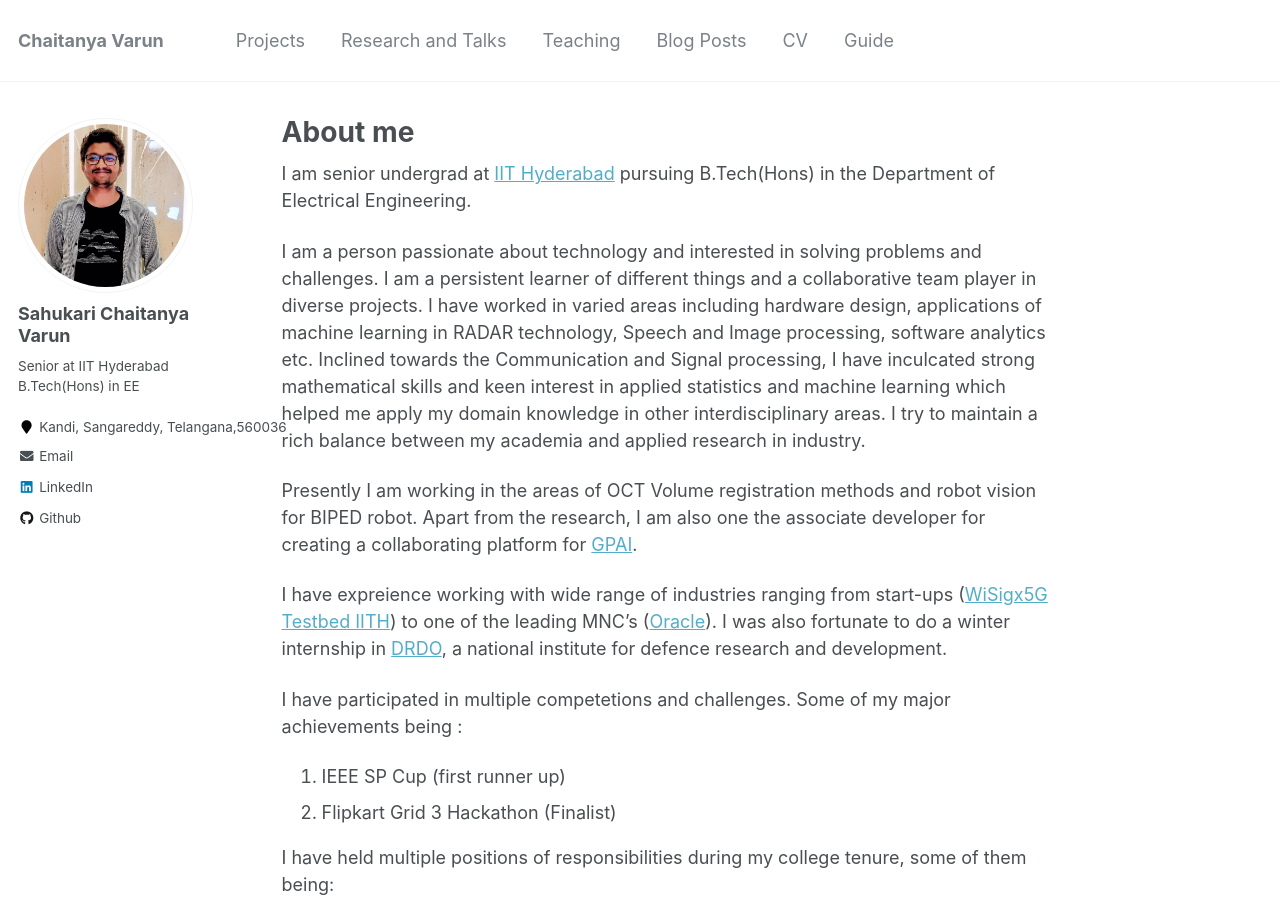
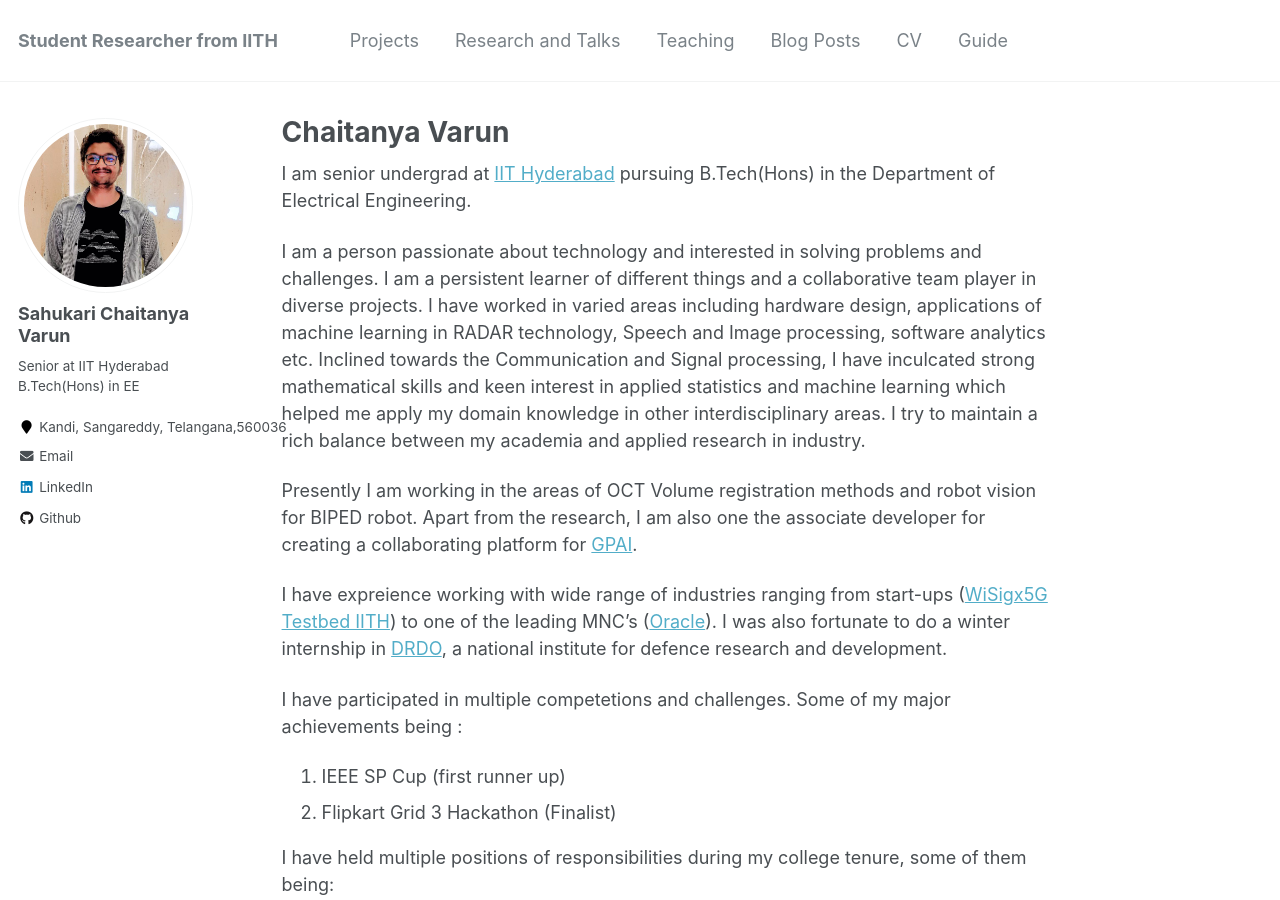
Before and after one commit to Chaitanya-Varun/Chaitanya-Varun.github.io, a Jekyll site: the page built from _pages/about.md, in a window 1280 px wide and 900 px high. Built offline with Jekyll 4.4.1, drawn with Linux system fonts in a browser that asks for light colours.

Commit message:
modified a little

```diff
--- a/_config.yml
+++ b/_config.yml
@@ -7,10 +7,10 @@
 
 # Site Settings
 locale                   : "en-US"
-title                    : "Chaitanya Varun"
+title                    : "Student Researcher from IITH"
 title_separator          : "-"
 name                     : &name "Sahukari Chaitanya Varun"
-description              : &description "personal description"
+description              : &description "Student Researcher from IITH"
 url                      : https://chaitanya-varun.github.io # the base hostname & protocol for your site e.g. "https://mmistakes.github.io"
 baseurl                  : "" # the subpath of your site, e.g. "/blog"
 repository               : "Chaitanya-Varun/Chaitanya-Varun.github.io"
--- a/_pages/about.md
+++ b/_pages/about.md
@@ -1,7 +1,7 @@
 ---
 permalink: /
-title: "About me"
-excerpt: "About me"
+title: "Chaitanya Varun"
+excerpt: "Student Researcher from IITH EE"
 author_profile: true
 redirect_from:
   - /about/
```
